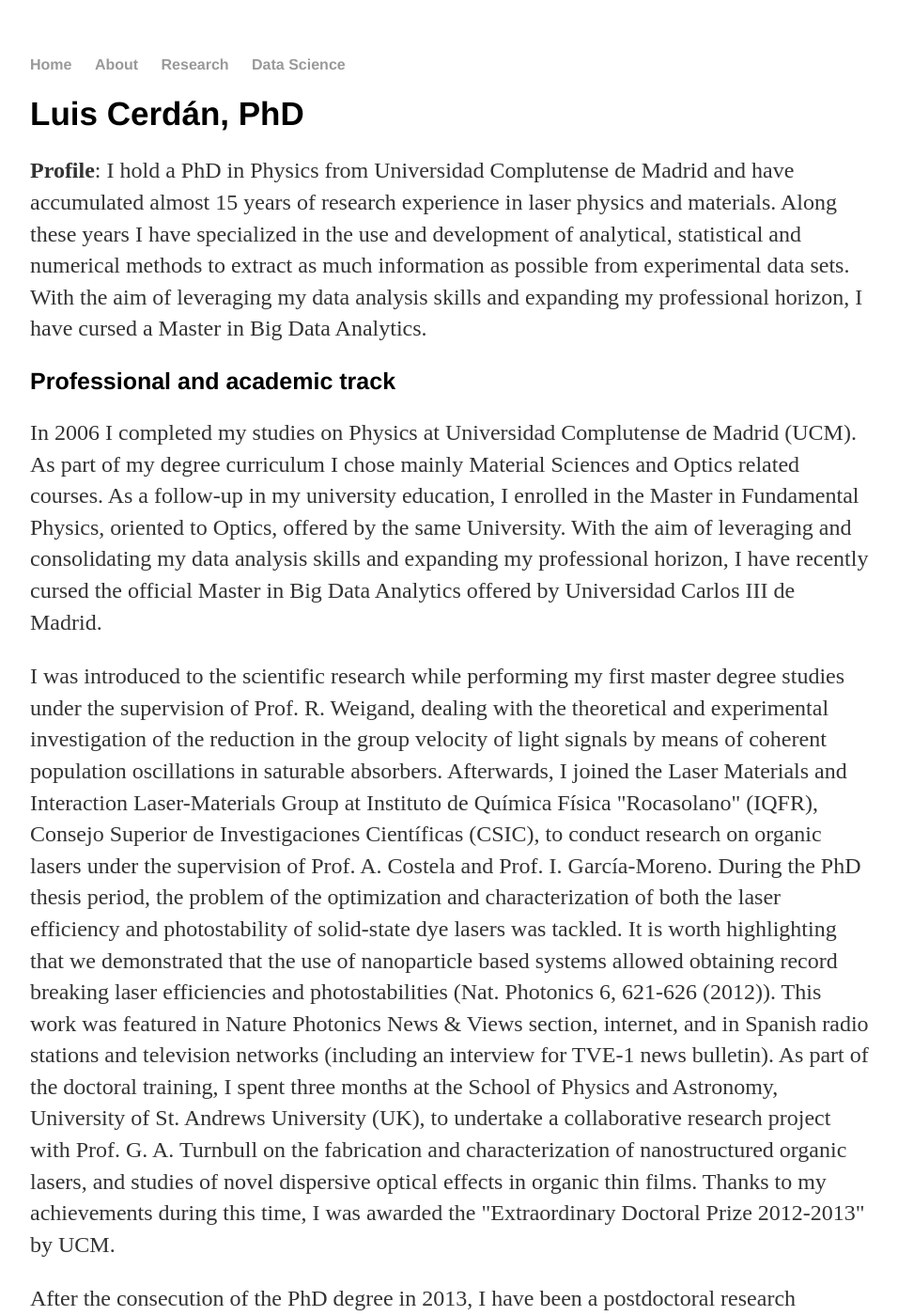
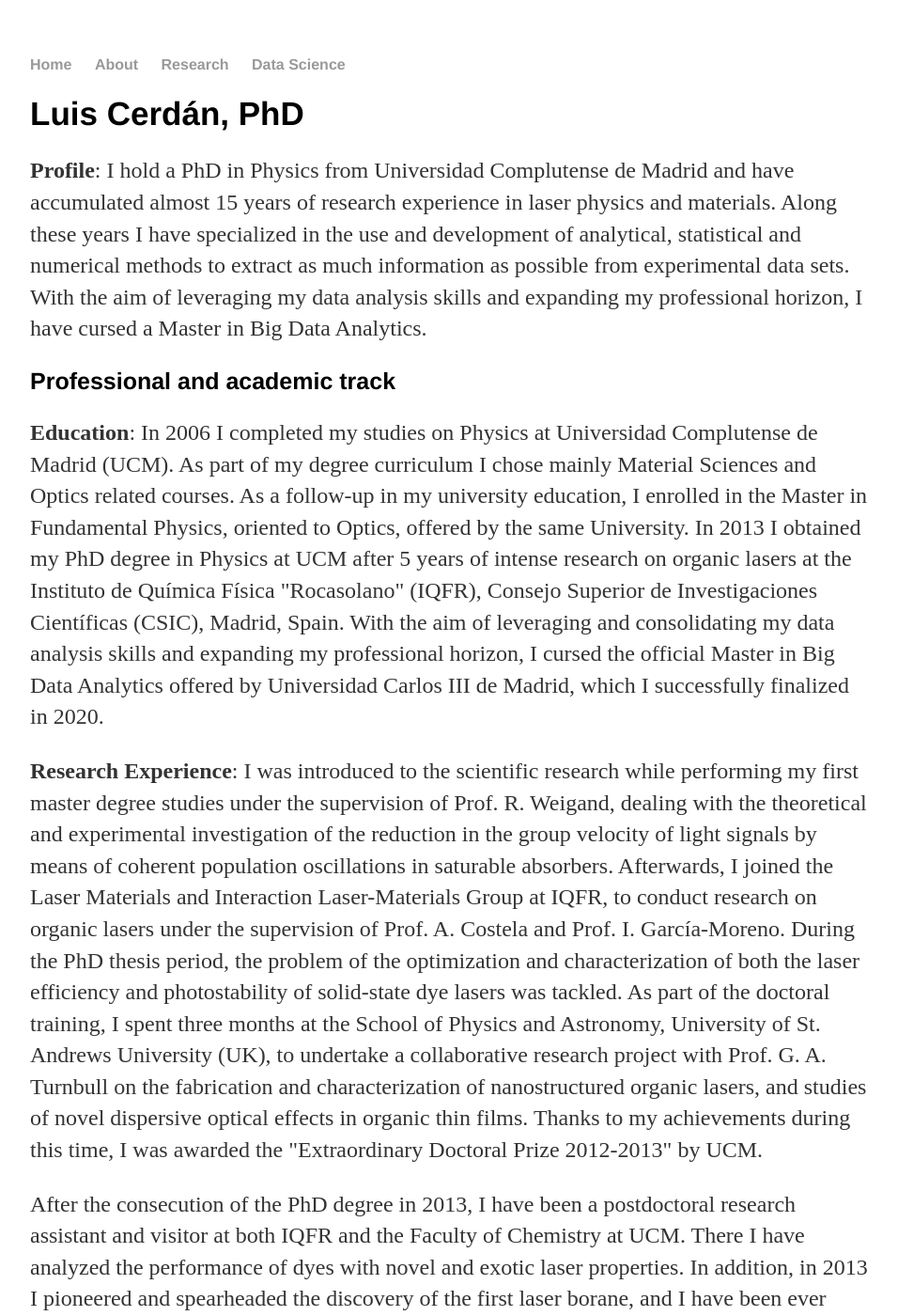
Before and after one commit to lucerlab/lucerlab.github.io, a Jekyll site: the page built from about/index.html, in a window 1280 px wide and 1400 px high. Shown: the whole window at 94% size, without its empty margins (160-1116 px from the left). Built offline with Jekyll 4.4.1, drawn with Linux system fonts in a browser that asks for light colours; some of the changed text lies outside the part shown.

Commit message:
Update index.html

```diff
--- a/about/index.html
+++ b/about/index.html
@@ -17,23 +17,21 @@ years of research experience in laser physics and materials. Along these years I
 <h1 style="font-size:25px;">Professional and academic track</h1>
 
 	<p>
-In 2006 I completed my studies on Physics at Universidad Complutense de Madrid (UCM). As part of my degree
+<b>Education</b>: In 2006 I completed my studies on Physics at Universidad Complutense de Madrid (UCM). As part of my degree
 curriculum I chose mainly Material Sciences and Optics related courses. As a follow-up in my university education, I
-enrolled in the Master in Fundamental Physics, oriented to Optics, offered by the same University. With the aim of
-leveraging and consolidating my data analysis skills and expanding my professional horizon, I have recently cursed the
-official Master in Big Data Analytics offered by Universidad Carlos III de Madrid. </p>
+enrolled in the Master in Fundamental Physics, oriented to Optics, offered by the same University. In 2013 I obtained my PhD
+degree in Physics at UCM after 5 years of intense research on organic lasers at the Instituto de Química Física "Rocasolano" (IQFR),
+Consejo Superior de Investigaciones Científicas (CSIC), Madrid, Spain. With the aim of
+leveraging and consolidating my data analysis skills and expanding my professional horizon, I cursed the
+official Master in Big Data Analytics offered by Universidad Carlos III de Madrid, which I successfully finalized in 2020. </p>
 
 <p>
-I was introduced to the scientific research while performing my first master degree studies under the supervision of
+<b>Research Experience</b>: I was introduced to the scientific research while performing my first master degree studies under the supervision of
 Prof. R. Weigand, dealing with the theoretical and experimental investigation of the reduction in the group velocity of
 light signals by means of coherent population oscillations in saturable absorbers. Afterwards, I joined the Laser Materials
-and Interaction Laser-Materials Group at Instituto de Química Física "Rocasolano" (IQFR), Consejo Superior de
-Investigaciones Científicas (CSIC), to conduct research on organic lasers under the supervision of Prof. A. Costela and
+and Interaction Laser-Materials Group at IQFR, to conduct research on organic lasers under the supervision of Prof. A. Costela and
 Prof. I. García-Moreno. During the PhD thesis period, the problem of the optimization and characterization of both
-the laser efficiency and photostability of solid-state dye lasers was tackled. It is worth highlighting that we demonstrated
-that the use of nanoparticle based systems allowed obtaining record breaking laser efficiencies and photostabilities
-(Nat. Photonics 6, 621-626 (2012)). This work was featured in Nature Photonics News & Views section, internet, and
-in Spanish radio stations and television networks (including an interview for TVE-1 news bulletin). As part of the
+the laser efficiency and photostability of solid-state dye lasers was tackled. As part of the
 doctoral training, I spent three months at the School of Physics and Astronomy, University of St. Andrews University
 (UK), to undertake a collaborative research project with Prof. G. A. Turnbull on the fabrication and characterization
 of nanostructured organic lasers, and studies of novel dispersive optical effects in organic thin films. Thanks to my
@@ -42,17 +40,13 @@ achievements during this time, I was awarded the "Extraordinary Doctoral Prize 2
 <p>
 After the consecution of the PhD degree in 2013, I have been a postdoctoral research assistant and visitor at both
 IQFR and the Faculty of Chemistry at UCM. There I have analyzed the performance of dyes with novel and exotic
-laser properties. In addition, in 2013 I pioneered and spearheaded the discovery of the first laser borane (Nat. Comm.
-6, 5958 (2015)), a work that was featured in many international media and was chosen as an "Editor's Pick's" on the
-prestigious portal photonics.com. As a result of this discovery I opened and led a new research line on the analysis and
-characterization of the laser and photophysical properties of luminescent boranes, all in close collaboration with Dr. M.
-G. S. Londesborough of the Institute of Inorganic Chemistry, Academy of Science of the Czech Republic. Currently, I am
-mostly involved in the development of tools and protocols to analyze and characterize spectroscopic gain properties in
-active waveguides. My latest achievement in this ground has been the development of a new methodology, implemented
-in a Graphical User Interface (ASE Gain Labs) to ease its use, that allows retrieving from a single experiment what
-previously required three of them (Opt. Laser Tech. 121, 105814 (2020)). Finally, I am currently starting to apply
+laser properties. In addition, in 2013 I pioneered and spearheaded the discovery of the first laser borane, and
+I have been ever since involved on the analysis and characterization of the laser and photophysical properties
+of luminescent boranes. Lately, I have been
+mostly focused in the development of tools and protocols to analyze and characterize spectroscopic gain properties in
+active waveguides. Finally, I am currently starting to apply
 the techniques on Machine and Deep Learning that I have familiarized with in the Master of Big Data Analytics to
-conduct research on astrophysical datasets (photometric redshift estimation, exoplanets type classiffication) or on the
+conduct research on astrophysical datasets (photometric redshift estimation, exoplanets properties characterization) or on the
 simulation/prediction of complex laser dynamics in nanophotonic devices.</p>
 
 <p>
@@ -60,12 +54,4 @@ In parallel, along the later years I have been involved in science spreading act
 a role as a scientific advisor, either acting as referee for several journals or serving as consultant to professionals in
 different fields (arts or education).</p>
 
-<p>
-To conclude, all this research and academic training has allowed me to gain ample knowledge and hand-on experience on the use
-of analytical, statistical and numerical methods using programming languages such as Matlab,
-Python, and R to extract value from data-sets. I addition, all these years have helped me in developing my networking
-and collaborative research skills as well as my independence as a researcher
-
-</p>
-
 </div><!-- /.blurb -->
```
